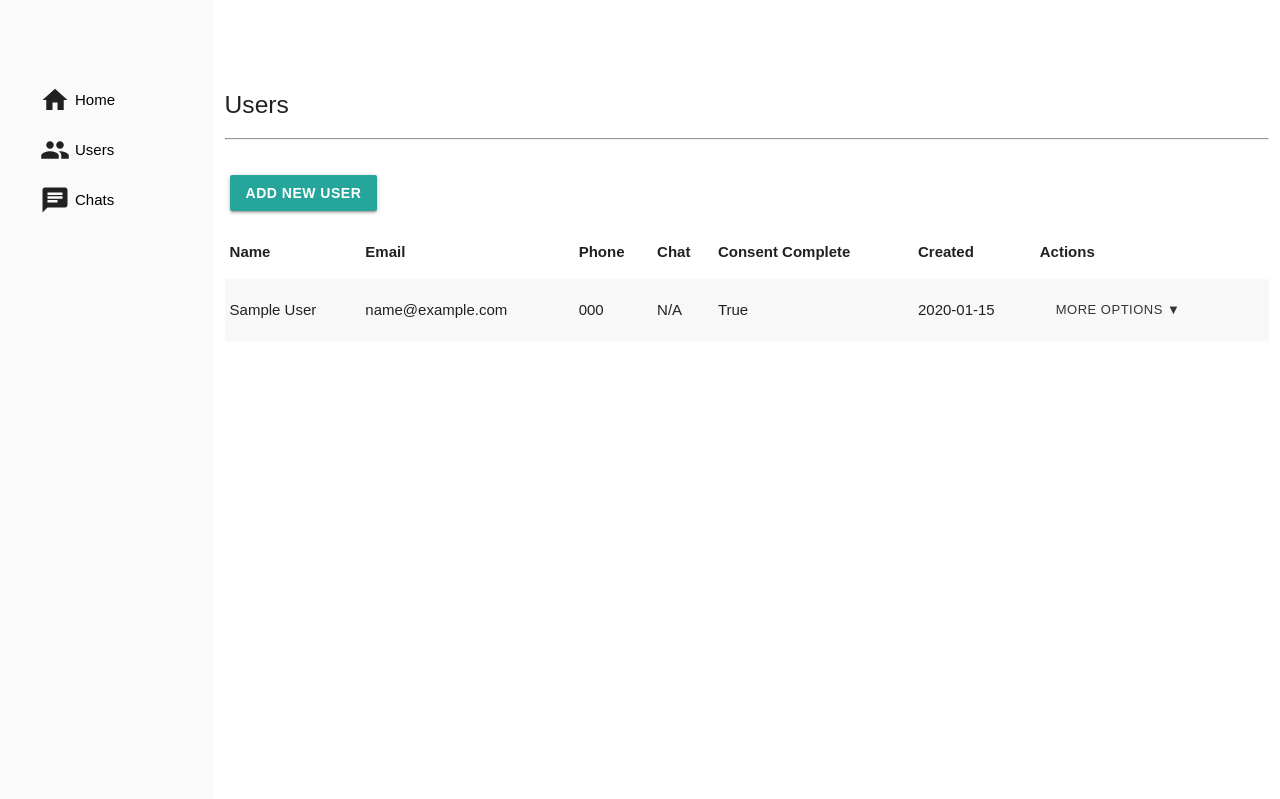
After one commit to UCI-ICTS/mia, a Flask app: page /admin in a window 1280 px wide. The commit adds this page. Shown: the top 799 px of the page. Run offline with Flask 3, Linux system fonts and the light colour scheme; tables that the repository leaves empty hold one stand-in row (values such as "Sample post"); data that the repository does not hold is empty; some libraries are stand-ins or nearby versions.

Commit message:
Created an admin interface to manage users

```diff
--- a/app/main.py
+++ b/app/main.py
@@ -3,7 +3,7 @@ import os
 import shortuuid
 from app import app, db
 from datetime import datetime
-from flask import Flask, request, render_template, jsonify, abort
+from flask import Flask, request, render_template, jsonify, abort, redirect
 from functools import wraps
 
 from app.models.chat import Chat, ChatScriptVersion
@@ -213,7 +213,7 @@ def save_graph():
         json.dump(chat_graph, file, indent=4)
 
     # save to the database for safe keeping
-    chat_id = '6dbee346-3236-4067-b6a7-7da5da0199bf'  # PMGRC Consent ID (it's the only one)
+    chat_id = '2a15e88e-5458-4078-9956-619cdfcf6030'  # PMGRC Consent ID (it's the only one)
     version = ChatScriptVersion.get_max_version_number(chat_id) + 1
     script = ChatScriptVersion(
         chat_id=chat_id,
@@ -235,6 +235,61 @@ def get_saved_chat():
     else:
         # Return an empty JSON object if the file doesn't exist
         return jsonify({})
+
+
+@app.route('/admin', methods=['GET'])
+def admin():
+    users = db.session.query(User, Chat.name).outerjoin(
+        ChatScriptVersion, User.chat_script_version_id == ChatScriptVersion.chat_script_version_id).outerjoin(
+        Chat, ChatScriptVersion.chat_id == Chat.chat_id).all()
+    chat_names = Chat.get_chat_names()
+    return render_template('admin.html', users=users, chat_names=chat_names)
+
+
+@app.route('/admin/add_user', methods=['POST'])
+def add_user():
+    first_name = request.form['first_name']
+    last_name = request.form['last_name']
+    email = request.form['email']
+    phone = request.form.get('phone', None)  # Optional phone field
+    chat_name = request.form.get('chat_name', None)
+
+    user = User(
+        first_name=first_name,
+        last_name=last_name,
+        email=email,
+        phone=phone,
+        chat_name=chat_name
+    )
+
+    db.session.add(user)
+    db.session.commit()
+
+    return redirect('/admin')
+
+
+@app.route('/admin/get_user/<string:user_id>', methods=['GET'])
+def get_user(user_id):
+    user = db.session.get(User, user_id)
+    chat = db.session.get(Chat, user.chat_script_version.chat_id)
+    data = {
+        'user_id': user.user_id,
+        'first_name': user.first_name,
+        'last_name': user.last_name,
+        'email': user.email,
+        'phone': user.phone,
+        'chat_name': chat.name
+    }
+    return jsonify(data)
+
+
+@app.route('/admin/delete_user/<string:user_id>', methods=['GET'])
+def delete_user(user_id):
+    user = User.query.get(user_id)
+    if user:
+        db.session.delete(user)
+        db.session.commit()
+    return redirect('/admin')
 
 
 def process_workflow(chat_id):
--- a/app/models/chat.py
+++ b/app/models/chat.py
@@ -11,6 +11,11 @@ class Chat(db.Model):
     description = db.Column(db.Text, nullable=True)
     created_at = db.Column(db.DateTime, default=datetime.utcnow)
     script_versions = db.relationship('ChatScriptVersion', backref='chat', lazy=True)
+
+    @classmethod
+    def get_chat_names(cls):
+        chats = Chat.query.all()
+        return [chat.name for chat in chats]
 
 
 class ChatScriptVersion(db.Model):
--- a/app/static/css/style.css
+++ b/app/static/css/style.css
@@ -236,3 +236,31 @@ input[type='tel'] {
 ::placeholder { /* Most modern browsers support */
   color: #D5D5D5;
 }
+
+#admin-sidebar {
+    height: 100vh;
+    padding-top: 75px;
+    padding-left: 30px;
+}
+
+.admin-sidebar-item {
+    padding: 10px;
+    display: flex;
+    align-items: center; /* Vertically aligns items in the center */
+    gap: 5px; /* Creates a small space between the icon and the text */
+}
+
+#admin-main-content {
+    height: 100vh;
+    overflow-y: auto; /* This will add a scrollbar if content exceeds the viewport height */
+    padding-top: 75px;
+}
+
+/* Styling the links on hover for better user experience */
+#admin-sidebar a:hover {
+    background-color: rgba(255,255,255,0.1);
+}
+
+.user-options-dropdown:hover {
+    background-color: #e3f2fd !important;
+}
--- /dev/null
+++ b/app/templates/admin.html
@@ -0,0 +1,157 @@
+{% extends 'admin_base.html' %} {% block content %}
+<div class="row">
+    <!-- Side navigation -->
+    <div class="col s2 grey lighten-5" id="admin-sidebar">
+        <ul>
+            <li class="admin-sidebar-item">
+                <i class="small material-icons">home</i>
+                <a href="#home" class="black-text">Home</a>
+            </li>
+            <li class="admin-sidebar-item">
+                <i class="small material-icons">people</i>
+                <a href="#users" class="black-text">Users</a>
+            </li>
+            <li class="admin-sidebar-item">
+                <i class="small material-icons">chat</i>
+                <a href="#chats" class="black-text">Chats</a>
+            </li>
+            <!-- Add other nav items here -->
+        </ul>
+    </div>
+
+    <div class="col s10" id="admin-main-content">
+        <h5>Users</h5>
+        <hr>
+        <table class="striped">
+            <thead>
+                <tr>
+                    <th colspan="7"><a id="addUserBtn" class="waves-effect waves-light btn modal-trigger" href="#add-update-user-modal">Add New User</a></th>
+                </tr>
+                <tr>
+                    <th>Name</th>
+                    <th>Email</th>
+                    <th>Phone</th>
+                    <th>Chat</th>
+                    <th>Consent Complete</th>
+                    <th>Created</th>
+                    <th>Actions</th>
+                </tr>
+            </thead>
+            <tbody>
+                {% for user, chat_name in users %}
+                    <tr>
+                        <td>{{ user.first_name }} {{ user.last_name }}</td>
+                        <td>{{ user.email }}</td>
+                        <td>{{ user.phone }}</td>
+                        <td>{{ chat_name or 'N/A' }}</td>
+                        <td>{{ user.consent_complete }}</td>
+                        <td>{{ user.created_at.strftime('%Y-%m-%d') }}</td>
+                        <td>
+                            <!-- Dropdown Trigger -->
+                            <a class='dropdown-trigger btn-small btn-flat user-options-dropdown' href='#' data-target="{{ user.user_id }}">More options &#x25BC;</a>
+                            <!-- Dropdown Structure -->
+                            <ul id="{{ user.user_id }}" class='dropdown-content'>
+                                <li><a href="#!">Get chat invite link</a></li>
+                                <li><a class="edit-user-btn" href="/admin/get_user/{{user.user_id }}">Update user</a></li>
+                                <li class="divider" tabindex="-1"></li>
+                                <li><a href="/admin/delete_user/{{ user.user_id }}">Delete user</a></li>
+                            </ul>
+                        </td>
+                    </tr>
+                {% endfor %}
+            </tbody>
+        </table>
+
+        <!-- The Modal -->
+        <div id="add-update-user-modal" class="modal">
+            <div class="modal-content">
+                <h5 id="modal-title">Add New User</h5>
+                <br>
+                <form action="/admin/add_user" method="post">
+                    <div class="input-field">
+                        <input id="first_name" name="first_name" type="text" class="validate" required autofocus>
+                        <label for="first_name">First Name</label>
+                    </div>
+                    <div class="input-field">
+                        <input id="last_name" name="last_name" type="text" class="validate" required autofocus>
+                        <label for="last_name">Last Name</label>
+                    </div>
+                    <div class="input-field">
+                        <input id="email" name="email" type="email" class="validate" required autofocus>
+                        <label for="email">Email</label>
+                    </div>
+                    <div class="input-field">
+                        <input id="phone" name="phone" type="tel" class="validate" autofocus>
+                        <label for="phone">Phone</label>
+                    </div>
+                    <div class="input-field">
+                        <select name="chat_name" id="chat_name">
+                            {% for chat_name in chat_names %}
+                                <option value="{{ chat_name }}">{{ chat_name }}</option>
+                            {% endfor %}
+                        </select>
+                        <label for="chat_name">Select Chat Name</label>
+                    </div>
+                    <button id="modal-submit-btn" class="btn waves-effect waves-light" type="submit">Add User</button>
+                </form>
+            </div>
+        </div>
+    </div>
+</div>
+<script>
+    $(document).ready(function(){
+        $('.modal').modal();
+        $('select').formSelect();
+        $('.dropdown-trigger').dropdown({ constrainWidth: false });
+
+        // Update user button click
+        $('.edit-user-btn').on('click', function(event) {
+            event.preventDefault();
+            $.getJSON(this.href, function(data) {
+                let userId = data.user_id;
+                let firstName = data.first_name;
+                let lastName = data.last_name;
+                let email = data.email;
+                let phone = data.phone;
+                let chat_name = data.chat_name;
+
+                // Set values
+                $('#first_name').val(firstName);
+                $('#last_name').val(lastName);
+                $('#email').val(email);
+                $('#phone').val(phone);
+                // Set selected option for chat_name dropdown
+                $('#chat_name').val(chat_name);
+                $('select').formSelect();  // Refresh the Materialize select component after setting the value
+
+                // Change modal's title and submit button text
+                // (You might need to add IDs or classes to these elements first for easy targeting)
+                $('#modal-title').text('Edit User');
+                $('#modal-submit-btn').text('Update User');
+
+                // Finally, open the modal
+                $('#add-update-user-modal').modal('open');
+            });
+        });
+
+        $('#add-update-user-modal').modal({
+            onCloseEnd: function() {
+                console.log("Modal is closing!");  // Let's check if this prints when the modal closes
+                 // Reset the modal's title and submit button text
+                $('#modal-title').text('Add New User');
+                $('#modal-submit-btn').text('Add User');
+
+                // Clear the form fields
+                $('#first_name').val('');
+                $('#last_name').val('');
+                $('#email').val('');
+                $('#phone').val('');
+                $('#chat_name').prop('selectedIndex', 0);  // Reset the dropdown to the first option
+            },
+        });
+        // Update the Materialize components
+        M.updateTextFields();  // To reset the floating labels
+        $('select').formSelect();  // To refresh the dropdown
+    });
+</script>
+{% endblock %}
--- /dev/null
+++ b/app/templates/admin_base.html
@@ -0,0 +1,21 @@
+<!DOCTYPE html>
+<html lang="en">
+    <head>
+        <meta http-equiv="Content-Type" content="text/html; charset=UTF-8" />
+        <meta name="viewport" content="width=device-width, initial-scale=1.0">
+        <!-- jQuery -->
+        <script src="//ajax.googleapis.com/ajax/libs/jquery/1.9.1/jquery.min.js"></script>
+        <!-- Materialize CSS -->
+        <link rel="stylesheet" href="https://cdnjs.cloudflare.com/ajax/libs/materialize/1.0.0/css/materialize.min.css">
+        <!-- Materialize JS -->
+        <script src="https://cdnjs.cloudflare.com/ajax/libs/materialize/1.0.0/js/materialize.min.js"></script>
+        <link rel="stylesheet" href="{{url_for('static', filename='css/style.css')}}" />
+        <link href="https://fonts.googleapis.com/icon?family=Material+Icons" rel="stylesheet">
+        <title>Mia Admin</title>
+    </head>
+    <body>
+        <div>{% block content %} {% endblock %}</div>
+            <!-- Add your main.js here -->
+        <script src="{{ url_for('static', filename='js/main.js') }}"></script>
+    </body>
+</html>
```
Also changed, not shown: app/models/user.py (+17 -3 lines).
